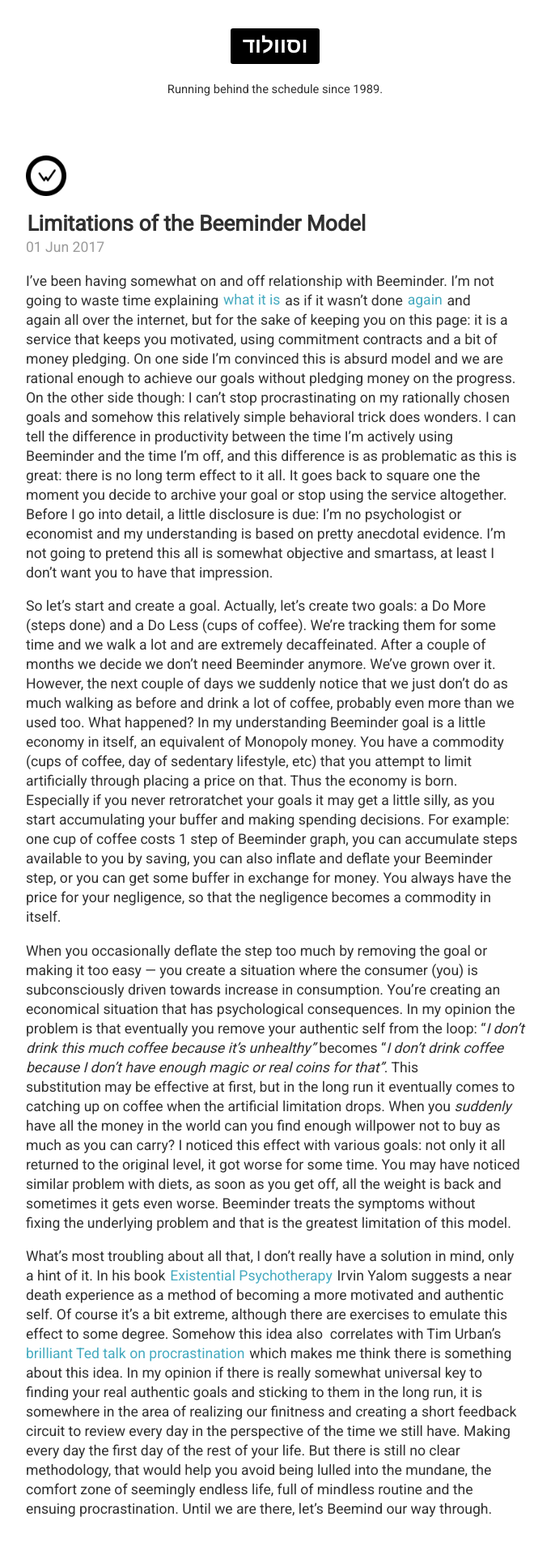
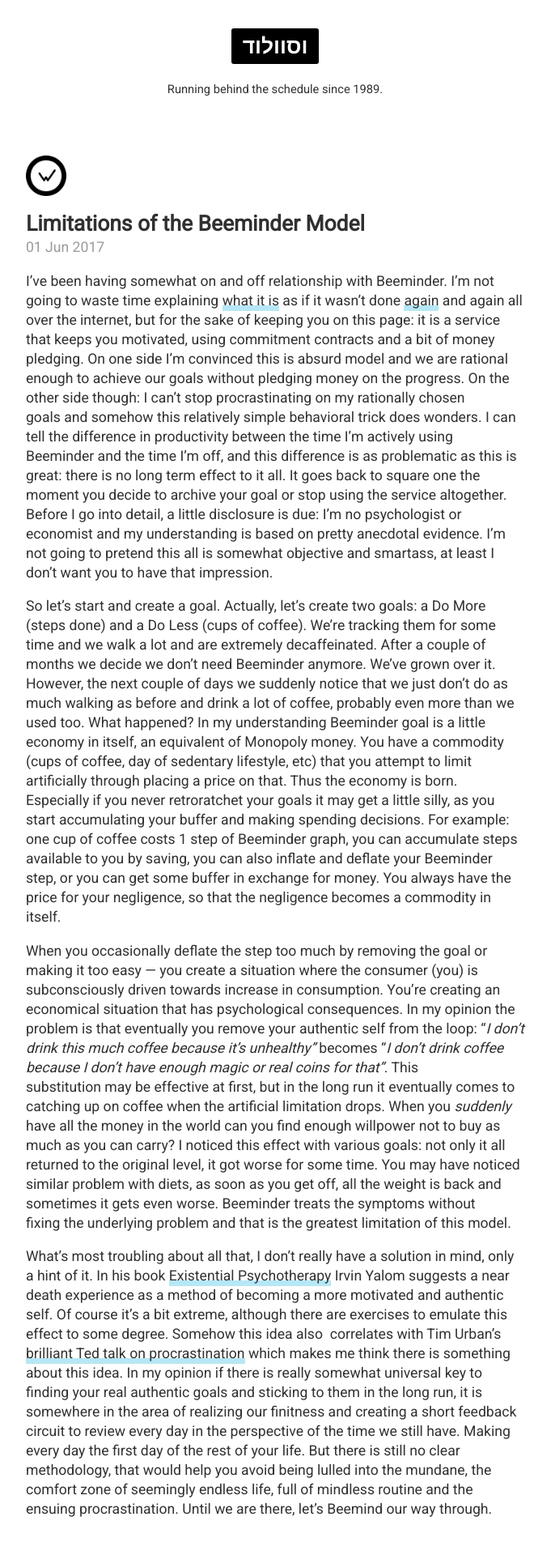
Before and after one commit to wswld/wswld.github.io, a Jekyll site: the page built from index.html, in a window 1280 px wide. Shown: the top 1920 px of the page at 81% size, without its empty margins (300-981 px from the left). Built offline with Jekyll 4.4.1, drawn with Linux system fonts in a browser that asks for light colours; the list of posts is cut into pages by our own code.

Commit message:
Fixed link design

```diff
--- a/_sass/_base.scss
+++ b/_sass/_base.scss
@@ -48,7 +48,7 @@
 
 // No `:visited` state is required by default (browsers will use `a`)
 a {
-  color: rgba(31, 153, 178, 0.83);
+  color: #313131;
   text-decoration: none;
 
   -webkit-transition: all 1s ease-in-out;
@@ -56,7 +56,8 @@
   -ms-transition: all 1s ease-in-out;
   -o-transition: all 1s ease-in-out;
   transition: all 1s ease-in-out;
-  padding: .08rem;
+  border-bottom: 3px solid rgba(75,198,223,0.4);
+  box-shadow: inset 0 -4px 0 #b4e7f8;
 
 
   // `:focus` is linked to `:hover` for basic accessibility
@@ -70,6 +71,7 @@
     -ms-transition: none;
     -o-transition: none;
     transition: none;
+    border-bottom: 3px solid #b4e7f8;
   }
 
   strong {
@@ -108,6 +110,10 @@
 }
 
 
+
+
+
+
 .read-more-target,
 .read-more-trigger_opened {
   display: none;
--- a/_sass/_masthead.scss
+++ b/_sass/_masthead.scss
@@ -99,6 +99,9 @@
     -ms-transition: none;
     -o-transition: none;
     transition: none;
+    border-bottom: none;
+    box-shadow:none;
+
 
   }
 
--- a/_sass/_posts.scss
+++ b/_sass/_posts.scss
@@ -17,6 +17,8 @@
 .post-title,
 .post-title a {
   color: #303030;
+      border-bottom: none;
+    box-shadow:none;
 }
 .page-title,
 .post-title {
```
